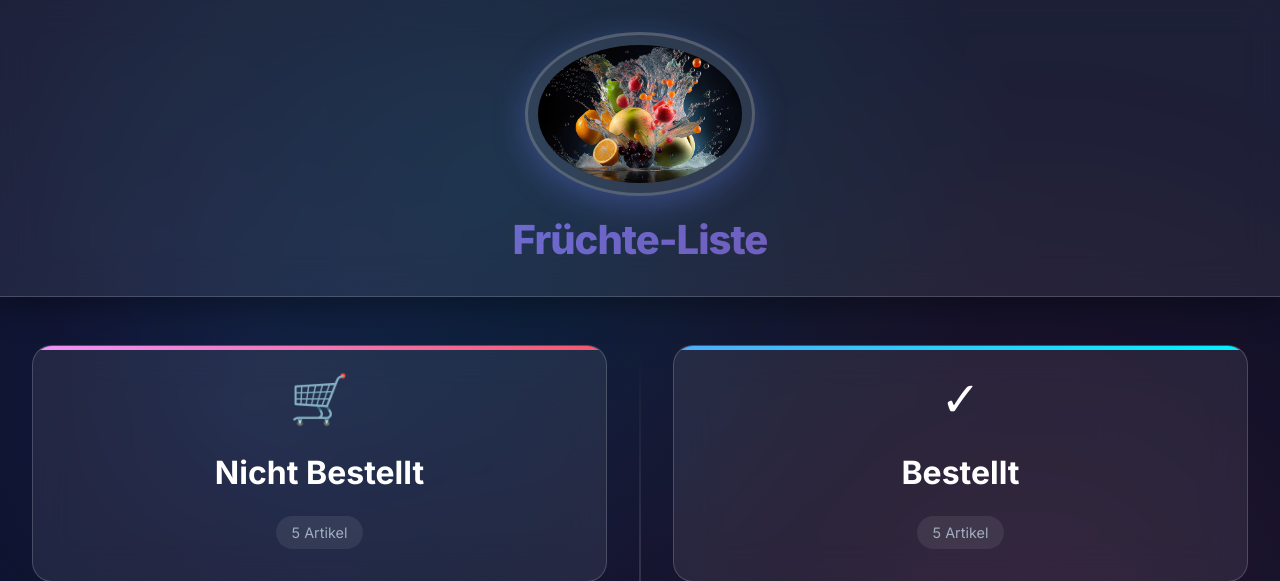
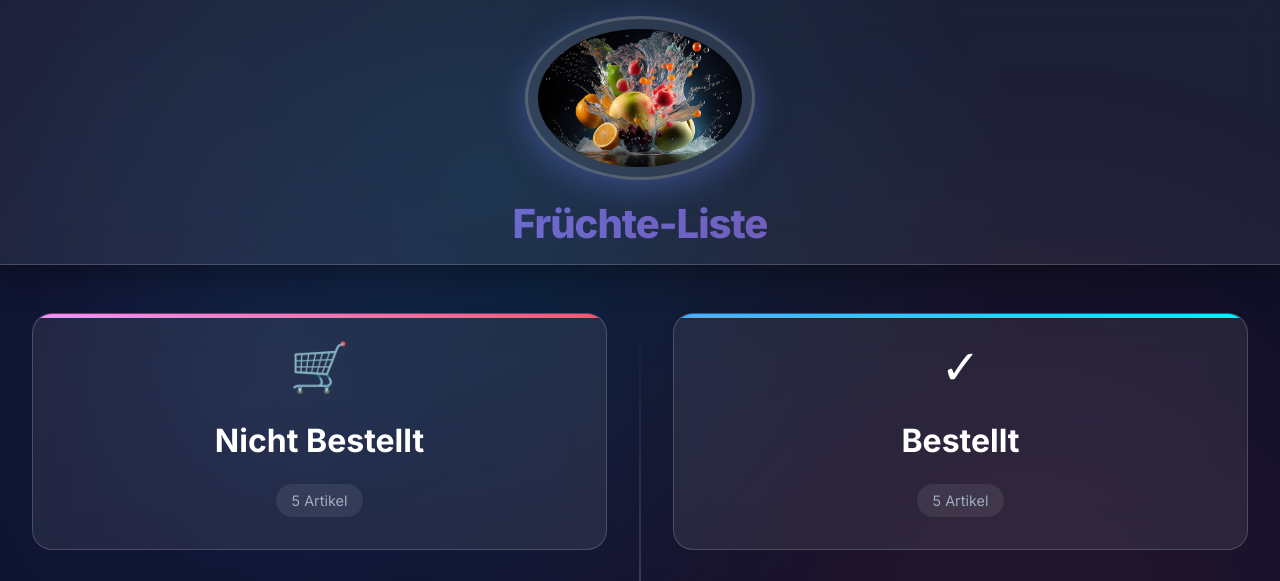
Before and after one commit to fReEsPiRiT-Spiritsoft/Fruitsbackend, a Django app: page /fruit_app/ in a window 1280 px wide. Shown: the top 581 px of the page. Run offline with Django 5.2, Linux system fonts and the light colour scheme.

Commit message:
Changge header

```diff
--- a/fruit_app/static/fruit_app/css/style.css
+++ b/fruit_app/static/fruit_app/css/style.css
@@ -60,7 +60,7 @@ header {
     backdrop-filter: blur(20px);
     -webkit-backdrop-filter: blur(20px);
     border-bottom: 1px solid var(--glass-border);
-    padding: 2rem;
+    padding: 1rem;
     text-align: center;
     position: relative;
     top: 0;
```
